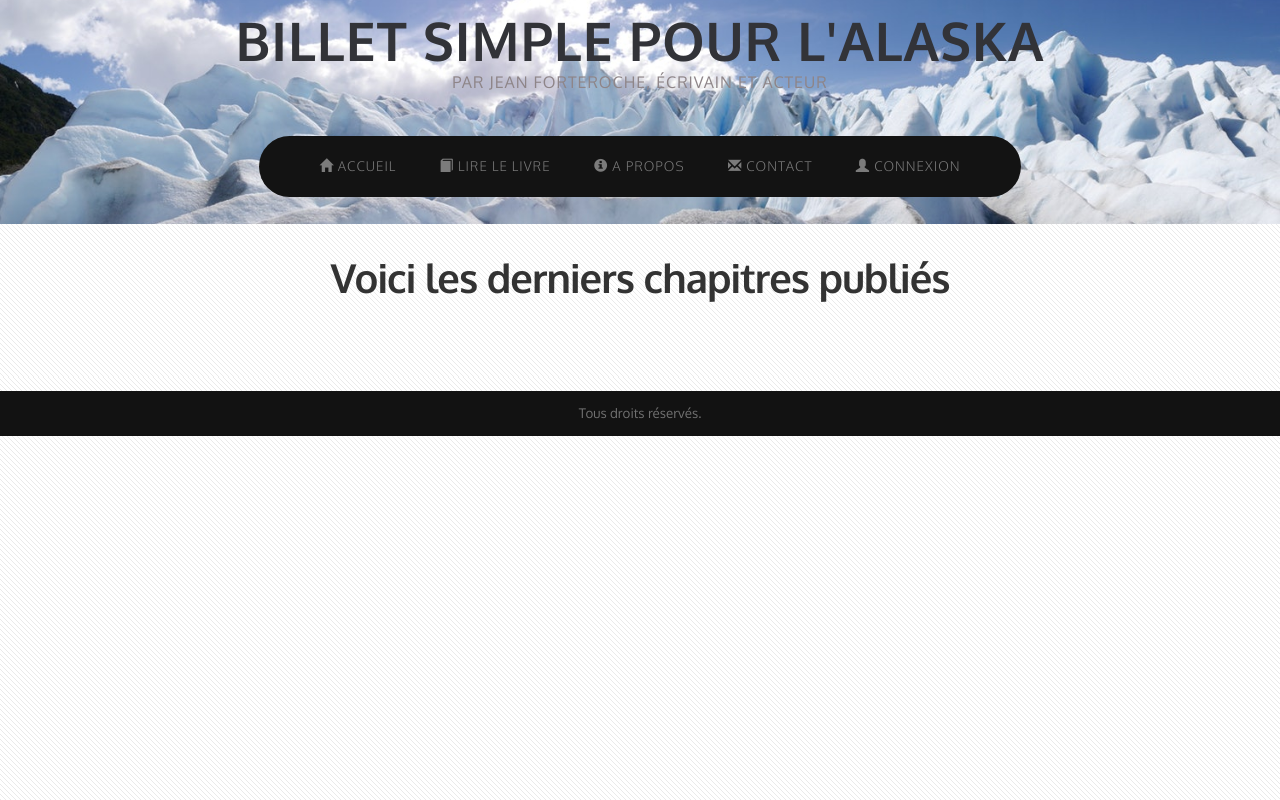
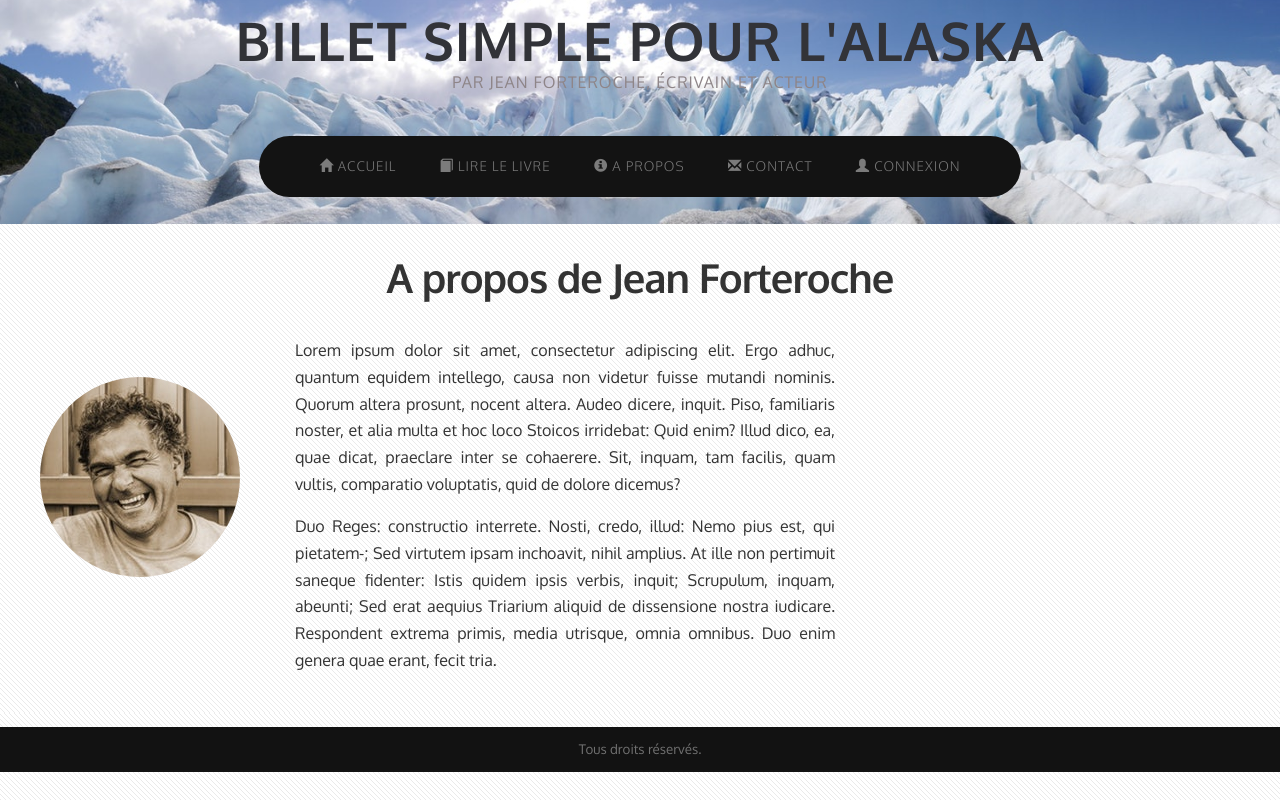
Before and after one commit to Delphine-C/Formation_projet3, a PHP site: page /index.php?about in a window 1280 px wide. Run offline with PHP 8.4, Linux system fonts and the light colour scheme; data that the repository does not hold is empty; some libraries are stand-ins or nearby versions.

Commit message:
Page About

```diff
--- /dev/null
+++ b/controller/pages.php
@@ -0,0 +1,11 @@
+<?php
+/**
+ * Created by PhpStorm.
+ * User: Delphine_Corneil
+ * Date: 30/06/2018
+ * Time: 15:16
+ */
+function about()
+{
+    require('view/frontend/about.php');
+}
--- a/index.php
+++ b/index.php
@@ -8,6 +8,7 @@
 require ('controller/chapters.php');
 require ('controller/comments.php');
 require ('controller/users.php');
+require ('controller/pages.php');
 
 session_start();
 
@@ -87,6 +88,12 @@ try
         home();
     }
 
+    // ABOUT
+
+    elseif (isset($_GET['about'])){
+        about();
+    }
+
     // BY DEFAULT
 
     else{
--- /dev/null
+++ b/view/frontend/about.php
@@ -0,0 +1,32 @@
+<?php
+/**
+ * Created by PhpStorm.
+ * User: Delphine_Corneil
+ * Date: 30/06/2018
+ * Time: 15:11
+ */
+$title='Contact';
+
+ob_start(); ?>
+    <header>
+        <h2>A propos de Jean Forteroche</h2>
+    </header>
+
+    <aside>
+         <img id="portrait" src="web/images/smile-man.jpeg">
+    </aside>
+<div class="container ">
+    <div class="row col-lg-8">
+    <section>
+        <p>Lorem ipsum dolor sit amet, consectetur adipiscing elit. Ergo adhuc, quantum equidem intellego, causa non videtur fuisse mutandi nominis. Quorum altera prosunt, nocent altera. Audeo dicere, inquit. Piso, familiaris noster, et alia multa et hoc loco Stoicos irridebat: Quid enim? Illud dico, ea, quae dicat, praeclare inter se cohaerere. Sit, inquam, tam facilis, quam vultis, comparatio voluptatis, quid de dolore dicemus? </p>
+
+        <p>Duo Reges: constructio interrete. Nosti, credo, illud: Nemo pius est, qui pietatem-; Sed virtutem ipsam inchoavit, nihil amplius. At ille non pertimuit saneque fidenter: Istis quidem ipsis verbis, inquit; Scrupulum, inquam, abeunti; Sed erat aequius Triarium aliquid de dissensione nostra iudicare. Respondent extrema primis, media utrisque, omnia omnibus. Duo enim genera quae erant, fecit tria. </p>
+    </section>
+</div>
+</div>
+
+
+<?php
+$content=ob_get_clean();
+require('view/template.php');
+?>
--- a/view/header.php
+++ b/view/header.php
@@ -23,7 +23,7 @@
             <ul>
                 <li><a href="index.php"><span class="glyphicon glyphicon-home"></span> Accueil</a></li>
                 <li><a href="index.php?chapters"><span class="glyphicon glyphicon-book"></span> Lire le livre</a></li>
-                <li><a href="#"><span class="glyphicon glyphicon-info-sign"></span> A propos</a></li>
+                <li><a href="index.php?about"><span class="glyphicon glyphicon-info-sign"></span> A propos</a></li>
                 <li><a href="index.php?contact"><span class="glyphicon glyphicon-envelope"></span> Contact</a></li>
                 <li>
                     <?php
--- a/web/css/style-desktop.css
+++ b/web/css/style-desktop.css
@@ -184,7 +184,8 @@
 	.row h3 {margin-top: -3em;margin-bottom: 2em}
 	.row p { font-size: 1.2em}
 	.button {width: 100%; text-align: center;background-color: #616161}
-
+	#portrait{border-radius:100px;float :left; margin: 3em 3em ; vertical-align: auto}
+	.row > section > p {text-align: justify}
 /*********************************************************************************/
 /* Footer                                                                        */
 /*********************************************************************************/
--- a/web/css/style-mobile.css
+++ b/web/css/style-mobile.css
@@ -258,7 +258,7 @@
 		font-size:2em }
 
 	#chapters h3 {font-size: 1em}
-
+	#portrait{border-radius:100px;display: block;margin: auto}
 /*********************************************************************************/
 /* Featured                                                                      */
 /*********************************************************************************/
--- a/web/css/style.css
+++ b/web/css/style.css
@@ -319,6 +319,7 @@
     .table > tbody > tr> td {border-top:none}
     .moderate{ font-size:1.5em;text-align: center;margin-bottom: 1em}
     .moderate2{margin-top:1em}
+.row > section > p {text-align: justify}
 
 /*********************************************************************************/
 /* Footer                                                                        */
```
Also changed, not shown: web/images/header-ice-mountains.jpg (deleted), web/images/header.jpg (deleted), web/images/smile-man.jpeg (added).
